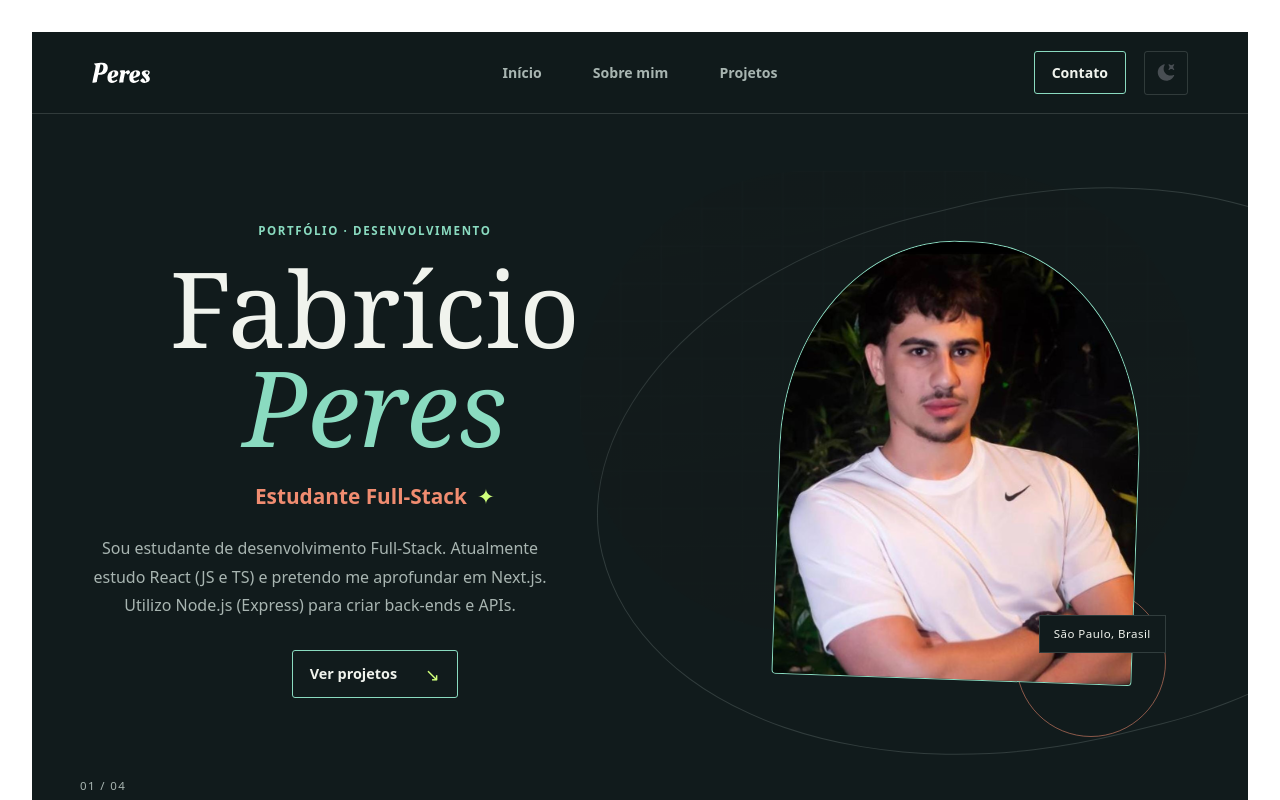
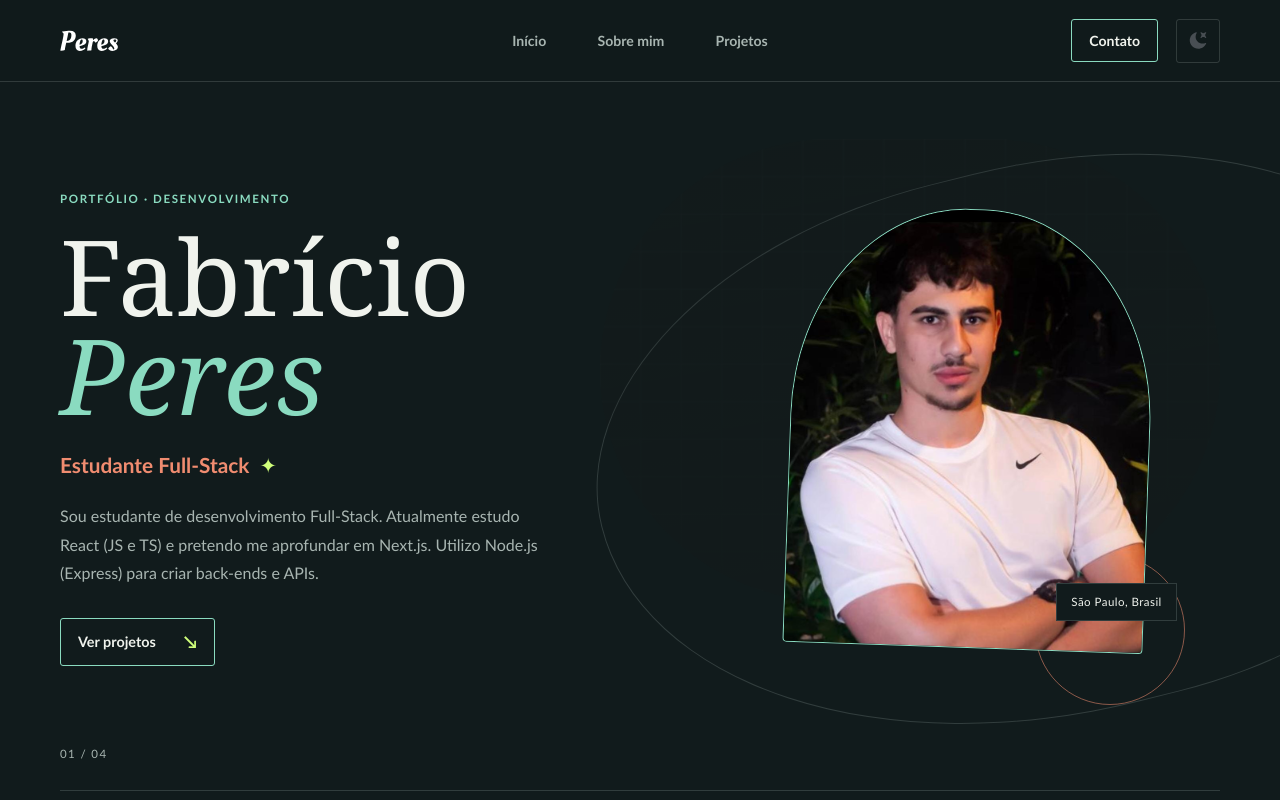
Before and after one commit to DevPeress/Portfolio, a React (Vite) app: page / in a window 1280 px wide. Shown: the top 800 px of the page. Built offline with nearby package versions, Linux system fonts and the light colour scheme.

Commit message:
Inserindo dados globais da estilização

```diff
--- a/src/index.css
+++ b/src/index.css
@@ -1,43 +1,53 @@
 @import "tailwindcss";
 
-@custom-variant light (&:where(.light, .light *));
-
-* {
-  @apply transition-colors duration-100
-}
-
 :root {
-  font-family: system-ui, Avenir, Helvetica, Arial, sans-serif;
-  line-height: 1.5;
-  font-weight: 400;
-
+  font-family: 'Trebuchet MS', 'Segoe UI', sans-serif;
   font-synthesis: none;
   text-rendering: optimizeLegibility;
   -webkit-font-smoothing: antialiased;
   -moz-osx-font-smoothing: grayscale;
-  user-select: none;
+  font-weight: 400;
+  line-height: 1.5;
+  color-scheme: dark light;
+  scroll-behavior: smooth;
 }
 
-#root {
-  max-width: 1280px;
-  margin: 0 auto;
-  padding: 2rem;
-  text-align: center;
+* {
+  box-sizing: border-box;
+}
+
+body {
+  min-height: 100vh;
+  margin: 0;
+}
+
+button,
+a {
+  -webkit-tap-highlight-color: transparent;
+}
+
+button {
+  font: inherit;
+}
+
+img {
+  max-width: 100%;
 }
 
 ::-webkit-scrollbar {
-  width: 8px;
+  width: 9px;
 }
 
 ::-webkit-scrollbar-track {
-  background: #1A1A1A;
+  background: #111b1c;
 }
 
 ::-webkit-scrollbar-thumb {
-  background: #555;
-  border-radius: 4px;
+  border: 2px solid #111b1c;
+  border-radius: 5px;
+  background: #71817b;
 }
 
 ::-webkit-scrollbar-thumb:hover {
-  background: #888;
+  background: #a8b5b1;
 }
```
